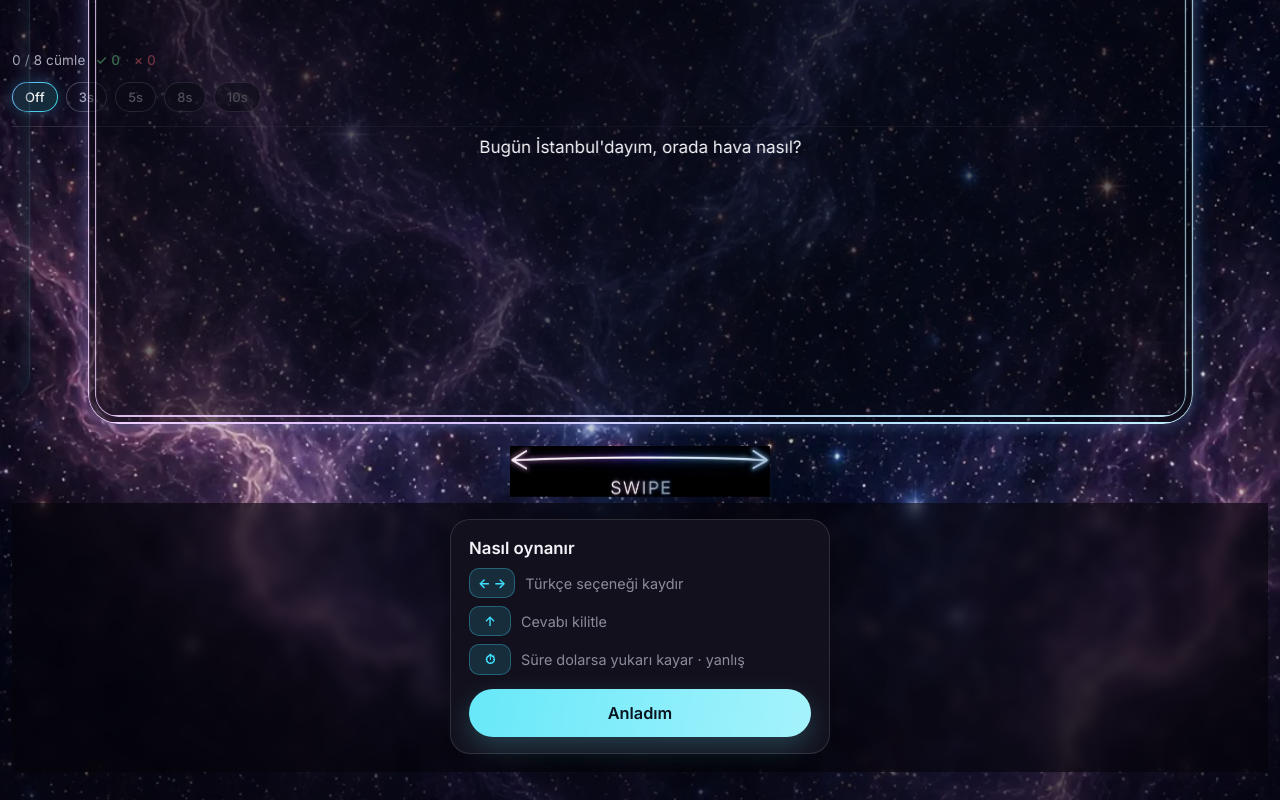
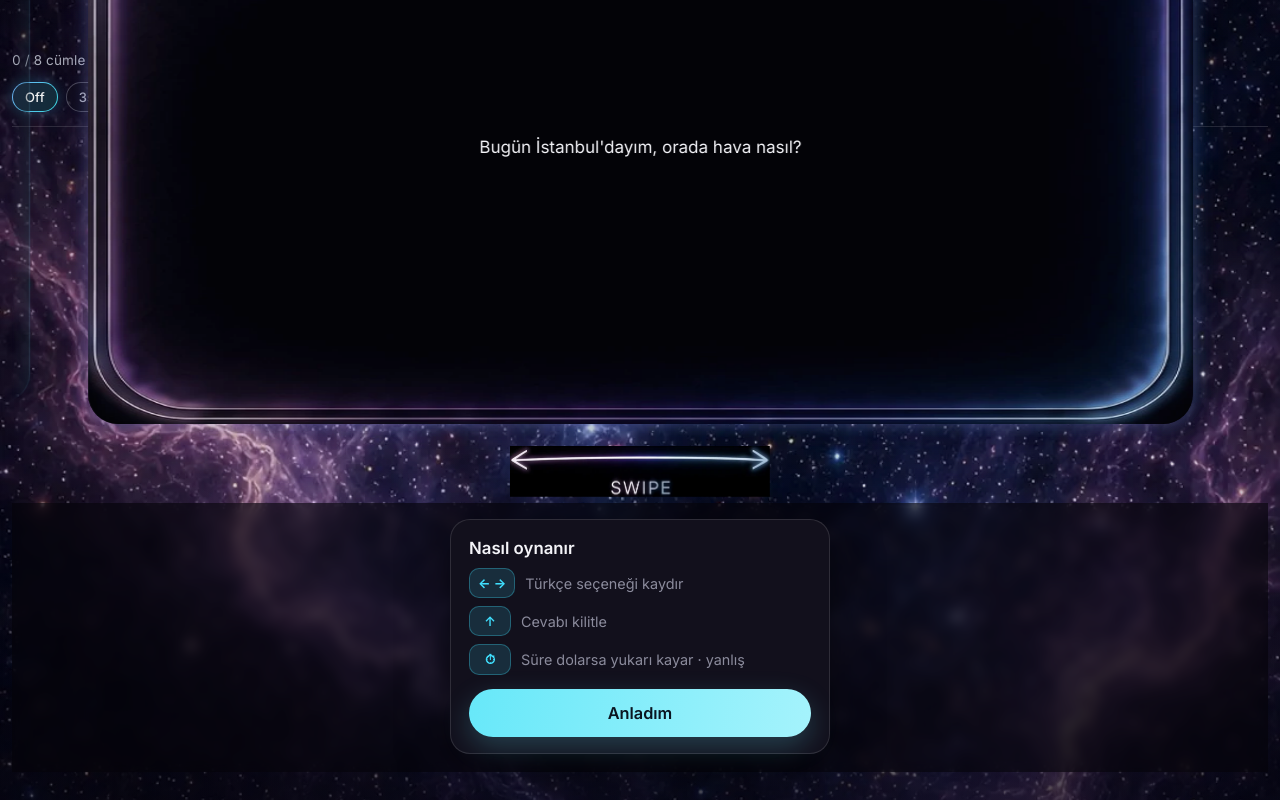
Before and after one commit to rozturac/english-swipe-learn, a React (Vite) app: page / in a window 1280 px wide. Built offline with nearby package versions, Linux system fonts and the light colour scheme.

Commit message:
Use 1:1 card-frame asset for selected answer card neon rim.
Replace CSS double neon rings with picture/img over the selected option; screen-blend hides the black plate. Side/reveal/wrong cards stay without the frame.

```diff
--- a/src/App.css
+++ b/src/App.css
@@ -459,13 +459,14 @@ body,
   will-change: transform, opacity;
 }
 
-/* Selected: v2 double thin parallel magenta→cyan neon (CSS only) */
+/* Selected: 1:1 neon frame asset (card-frame) over glass fill */
 .option-card.is-selected {
   transform: scale(1);
   opacity: 1;
   z-index: 2;
   border: none;
   border-radius: var(--radius-card);
+  overflow: hidden;
   background-image: linear-gradient(rgba(6, 6, 14, 0.5), rgba(6, 6, 14, 0.5));
   background-origin: padding-box;
   background-clip: padding-box;
@@ -476,47 +477,17 @@ body,
     0 0 32px rgba(90, 210, 255, 0.06);
 }
 
-.option-card.is-selected::before,
-.option-card.is-selected::after {
-  content: '';
+/* Frame asset — black plate screens out; neon rim remains */
+.card-frame-img {
   position: absolute;
+  inset: 0;
+  width: 100%;
+  height: 100%;
+  object-fit: fill;
+  mix-blend-mode: screen;
   pointer-events: none;
-  background: linear-gradient(
-    90deg,
-    #efd2ff 0%,
-    #e0c0ff 28%,
-    #b8e4ff 72%,
-    #c4f2ff 100%
-  );
-  -webkit-mask:
-    linear-gradient(#fff 0 0) content-box,
-    linear-gradient(#fff 0 0);
-  -webkit-mask-composite: xor;
-  mask:
-    linear-gradient(#fff 0 0) content-box,
-    linear-gradient(#fff 0 0);
-  mask-composite: exclude;
-}
-
-/* Outer concentric stroke — soft even bloom stays outside the gap */
-.option-card.is-selected::before {
-  inset: 0;
+  z-index: 0;
   border-radius: inherit;
-  padding: 1.15px;
-  z-index: 0;
-  filter:
-    drop-shadow(-1px 0 2.5px rgba(214, 160, 255, 0.32))
-    drop-shadow(1px 0 2.5px rgba(120, 220, 255, 0.26));
-}
-
-/* Inner concentric stroke — ~6px dark gap, no inner bloom (not fused) */
-.option-card.is-selected::after {
-  inset: 7px;
-  border-radius: calc(var(--radius-card) - 7px);
-  padding: 1.05px;
-  z-index: 0;
-  opacity: 0.9;
-  filter: none;
 }
 
 .option-card.is-side {
@@ -554,19 +525,11 @@ body,
     0 0 24px rgba(250, 107, 122, 0.12);
 }
 
-/* Reveal/wrong: drop neon double frame so state colors stay readable */
-.option-card.is-selected.is-reveal::before,
-.option-card.is-selected.is-reveal::after,
-.option-card.is-selected.is-wrong::before,
-.option-card.is-selected.is-wrong::after {
-  content: none;
-  display: none;
-  filter: none;
-}
-
+/* Reveal/wrong: no frame asset (not rendered); keep state colors readable */
 .option-card.is-selected.is-reveal,
 .option-card.is-selected.is-wrong {
   border-radius: var(--radius-card);
+  overflow: hidden;
 }
 
 .option-card.is-locked.is-selected:not(.is-reveal):not(.is-wrong) {
--- a/src/components/OptionStrip.tsx
+++ b/src/components/OptionStrip.tsx
@@ -100,6 +100,20 @@ export function OptionStrip({
                 .join(' ')}
               style={{ width: cardW, marginRight: GAP_PX }}
             >
+              {isSel && revealCorrect === null && (
+                <picture>
+                  <source
+                    srcSet="/english-swipe-learn/card-frame.webp"
+                    type="image/webp"
+                  />
+                  <img
+                    className="card-frame-img"
+                    src="/english-swipe-learn/card-frame.png"
+                    alt=""
+                    aria-hidden
+                  />
+                </picture>
+              )}
               <p className="option-text" lang="tr">
                 {text}
               </p>
```
Also changed, not shown: public/card-frame.png (added), public/card-frame.webp (added).
